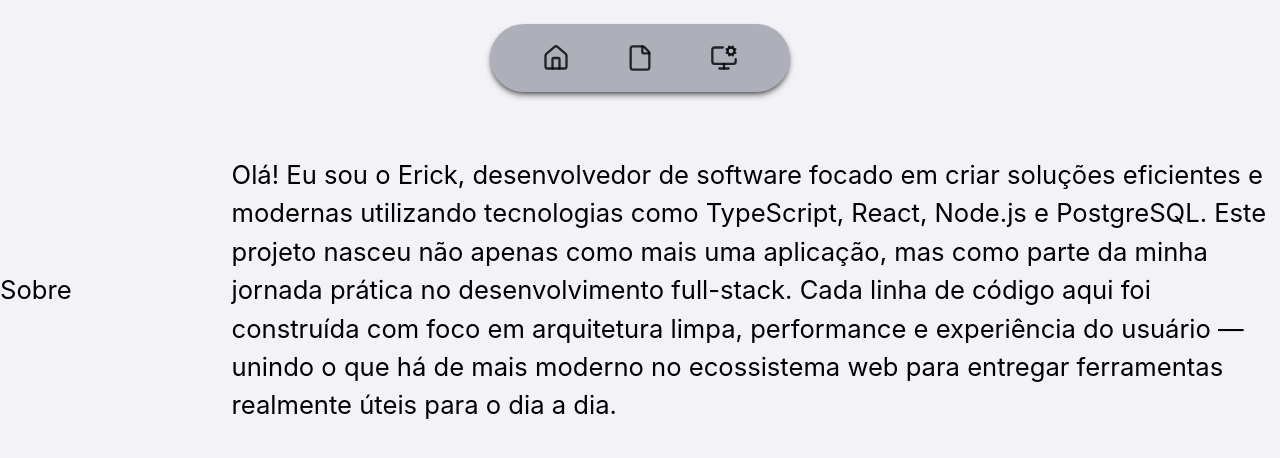
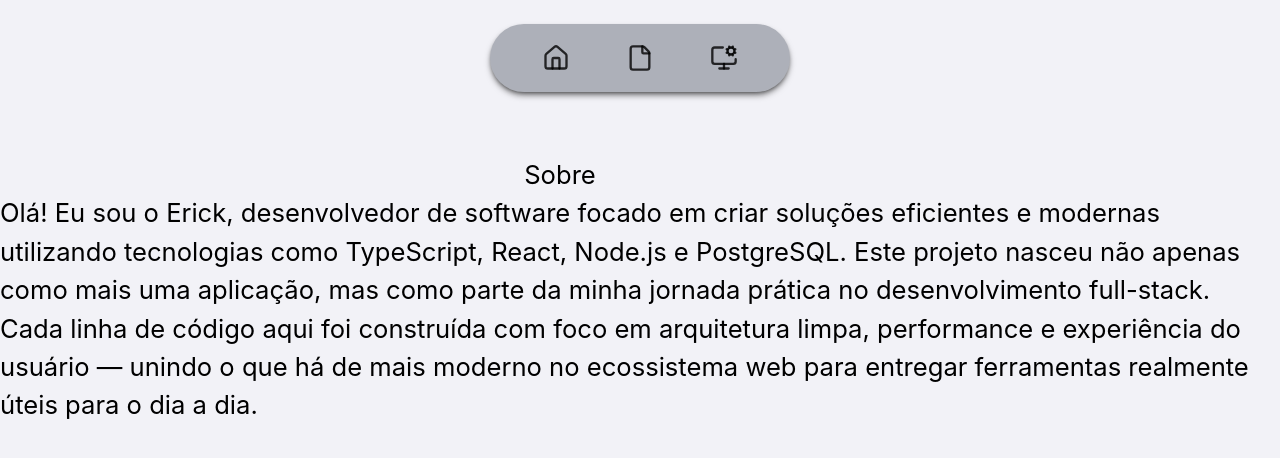
Before and after one commit to ErickDsBR/finance_web, a React (Vite) app: page / in a window 1280 px wide. Both pictures are taken after a click on the button 640 px from the left and 58 px from the top of the page. Shown: the top 458 px of the page. Built offline with nearby package versions, Linux system fonts and the light colour scheme; what tailwindcss-motion would draw is missing.

Commit message:
style(sobre): align about heading horizontally

```diff
--- a/src/pages/sobre/sobre.tsx
+++ b/src/pages/sobre/sobre.tsx
@@ -1,6 +1,6 @@
 export function Sobre() {
   return (
-    <div className="flex justify-center items-center pt-16">
+    <div className="flex-row justify-center items-center pt-16">
       <h1 className="flex items-center justify-center pr-40">Sobre</h1>
       <p>
         Olá! Eu sou o Erick, desenvolvedor de software focado em criar soluções
```
